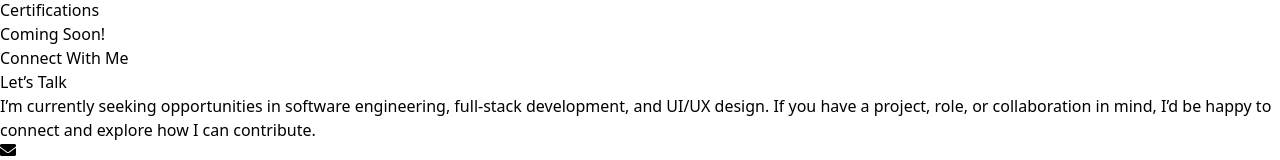
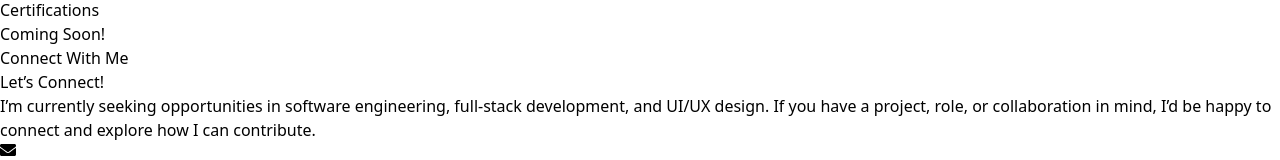
Before and after one commit to sruthidacherla/personal_website, a React (Vite) app in the folder my-project/: page / in a window 1280 px wide. Shown: the part 1722-1882 px from the top of the page. Built offline with nearby package versions, Linux system fonts and the light colour scheme.

Commit message:
Commit for Deploment

```diff
--- a/my-project/src/components/Contact.jsx
+++ b/my-project/src/components/Contact.jsx
@@ -15,7 +15,7 @@ const Contact = () => {
           {/* Left Section */}
           <div className="flex-1">
             <h3 className="text-3xl font-bold text-pink-400 mb-4">
-                Let’s Talk
+                Let’s Connect!
             </h3>
             <p className="text-gray-300">
                 I’m currently seeking opportunities in software engineering, full-stack development, and UI/UX design.
```
